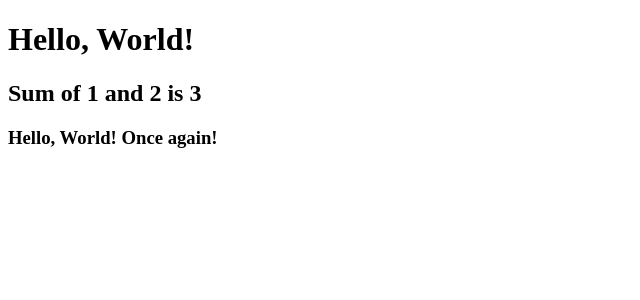
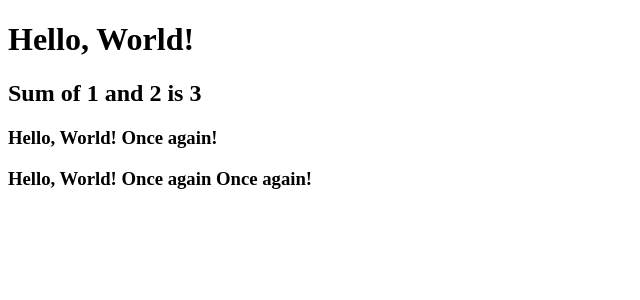
Before and after one commit to ajoel24/my-portfolio, a SvelteKit app: page / in a window 1280 px wide. Shown: the top 300 px of the page, without its empty margins (0-640 px from the left). Built offline with nearby package versions, Linux system fonts and the light colour scheme.

Commit message:
Update page.svelte

```diff
--- a/src/routes/+page.svelte
+++ b/src/routes/+page.svelte
@@ -5,3 +5,4 @@
 <h1>Hello, World!</h1>
 <h2>Sum of 1 and 2 is {add(1, 2)}</h2>
 <h3>Hello, World! Once again!</h3>
+<h3>Hello, World! Once again Once again!</h3>
```
Also changed, not shown: 1 other file (tests, documents, lock files or other folders).
